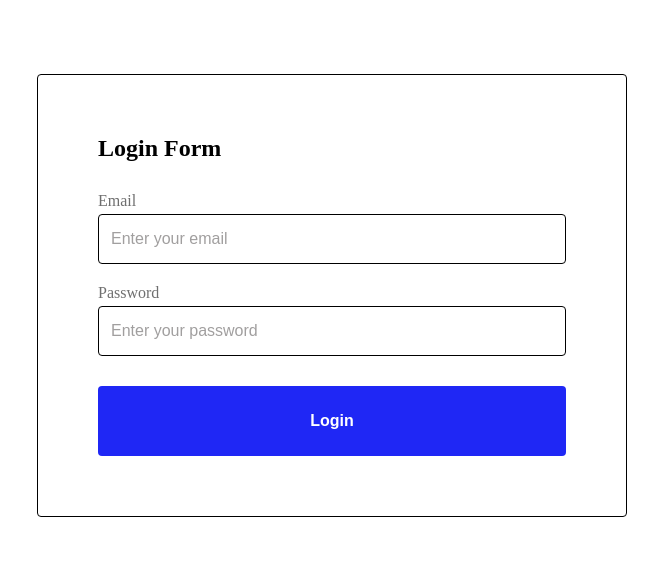
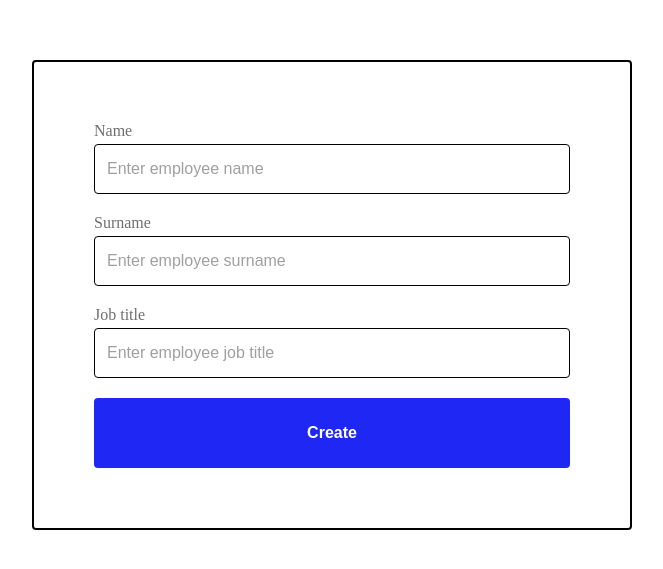
Before and after one commit to katezavertyaeva/44-react-ts, a React (Create React App) app: page / in a window 1280 px wide. Shown: the part 105-674 px from the top of the page, without its empty margins (308-971 px from the left). Built offline with nearby package versions, Linux system fonts and the light colour scheme.

Commit message:
add lesson13

```diff
--- a/src/App.tsx
+++ b/src/App.tsx
@@ -10,7 +10,7 @@ import GlobalStyles from './styles/GlobalStyles';
 // import Lesson09 from './lessons/Lesson09/Lesson09';
 // import Lesson10 from './lessons/Lesson10/Lesson10';
 // import Lesson11 from './lessons/Lesson11/Lesson11';
-import Lesson12 from './lessons/Lesson12/Lesson12';
+// import Lesson12 from './lessons/Lesson12/Lesson12';
 
 //Homeworks import
 // import Homework07 from './homeworks/Homework07/Homework07';
@@ -18,6 +18,7 @@ import Lesson12 from './lessons/Lesson12/Lesson12';
 // import Homework09 from './homeworks/Homework09/Homework09';
 // import Homework10 from './homeworks/Homework10/Homework10';
 // import Homework11 from './homeworks/Homework11/Homework11';
+import Homework12 from 'homeworks/Homework12/Homework12';
 
 function App() {
   return (
@@ -35,7 +36,8 @@ function App() {
       {/* <Lesson11 /> */}
       {/* <Consultation_04 /> */}
       {/* <Homework11 /> */}
-      <Lesson12 />
+      {/* <Lesson12 /> */}
+      <Homework12/>
     </>
   );
 }
--- /dev/null
+++ b/src/components/EmployeeForm/EmployeeForm.tsx
@@ -0,0 +1,48 @@
+import { useFormik } from 'formik'
+
+import Input from "components/Input/Input";
+import { EmployeeFormContainer } from "./styles";
+import Button from "components/Button/Button";
+import { EMPLOYEE_FORM_FIELDS, EmployeeFormValue } from './types';
+
+function EmployeeForm() {
+  const formik = useFormik({
+    initialValues: {
+      [EMPLOYEE_FORM_FIELDS.NAME]: '',
+      [EMPLOYEE_FORM_FIELDS.SURNAME]: '',
+      [EMPLOYEE_FORM_FIELDS.JOB_TITLE]: ''
+    } as EmployeeFormValue,
+    onSubmit: (values: EmployeeFormValue) => {
+      console.table(values)
+    }
+  })
+
+  return (
+    <EmployeeFormContainer onSubmit={formik.handleSubmit}>
+      <Input
+        name={EMPLOYEE_FORM_FIELDS.NAME}
+        label='Name'
+        placeholder='Enter employee name'
+        id='employee_name_id'
+        value={formik.values[EMPLOYEE_FORM_FIELDS.NAME]}
+        onChange={formik.handleChange} />
+      <Input
+        name={EMPLOYEE_FORM_FIELDS.SURNAME}
+        label='Surname'
+        placeholder='Enter employee surname'
+        id='employee_surname_id'
+        value={formik.values[EMPLOYEE_FORM_FIELDS.SURNAME]}
+        onChange={formik.handleChange} />
+      <Input
+        name={EMPLOYEE_FORM_FIELDS.JOB_TITLE}
+        label='Job title'
+        placeholder='Enter employee job title'
+        id='employee_job_id'
+        value={formik.values[EMPLOYEE_FORM_FIELDS.JOB_TITLE]}
+        onChange={formik.handleChange} />
+      <Button name='Create' type='submit' />
+    </EmployeeFormContainer>
+  )
+}
+
+export default EmployeeForm
--- /dev/null
+++ b/src/components/EmployeeForm/styles.ts
@@ -0,0 +1,12 @@
+import styled from "@emotion/styled";
+
+export const EmployeeFormContainer = styled.form`
+  display: flex;
+  flex-direction: column;
+  gap: 20px;
+  width: 600px;
+  height: fit-content;
+  padding: 60px;
+  border: 2px solid;
+  border-radius: 4px;
+`
--- /dev/null
+++ b/src/components/EmployeeForm/types.ts
@@ -0,0 +1,11 @@
+export interface EmployeeFormValue {
+  name: string
+  surname: string
+  jobTitle: string
+}
+
+export enum EMPLOYEE_FORM_FIELDS {
+  NAME = 'name',
+  SURNAME = 'surname',
+  JOB_TITLE = 'jobTitle'
+}
--- /dev/null
+++ b/src/homeworks/Homework12/Homework12.tsx
@@ -0,0 +1,8 @@
+import EmployeeForm from "components/EmployeeForm/EmployeeForm"
+import { Homework12Component } from "./styles"
+
+function Homework12 (){
+  return <Homework12Component><EmployeeForm/></Homework12Component>
+}
+
+export default Homework12
--- /dev/null
+++ b/src/homeworks/Homework12/styles.ts
@@ -0,0 +1,8 @@
+import styled from "@emotion/styled";
+
+export const Homework12Component = styled.div`
+  display: flex;
+  align-items: center;
+  justify-content: center;
+  flex: 1;
+`
```
